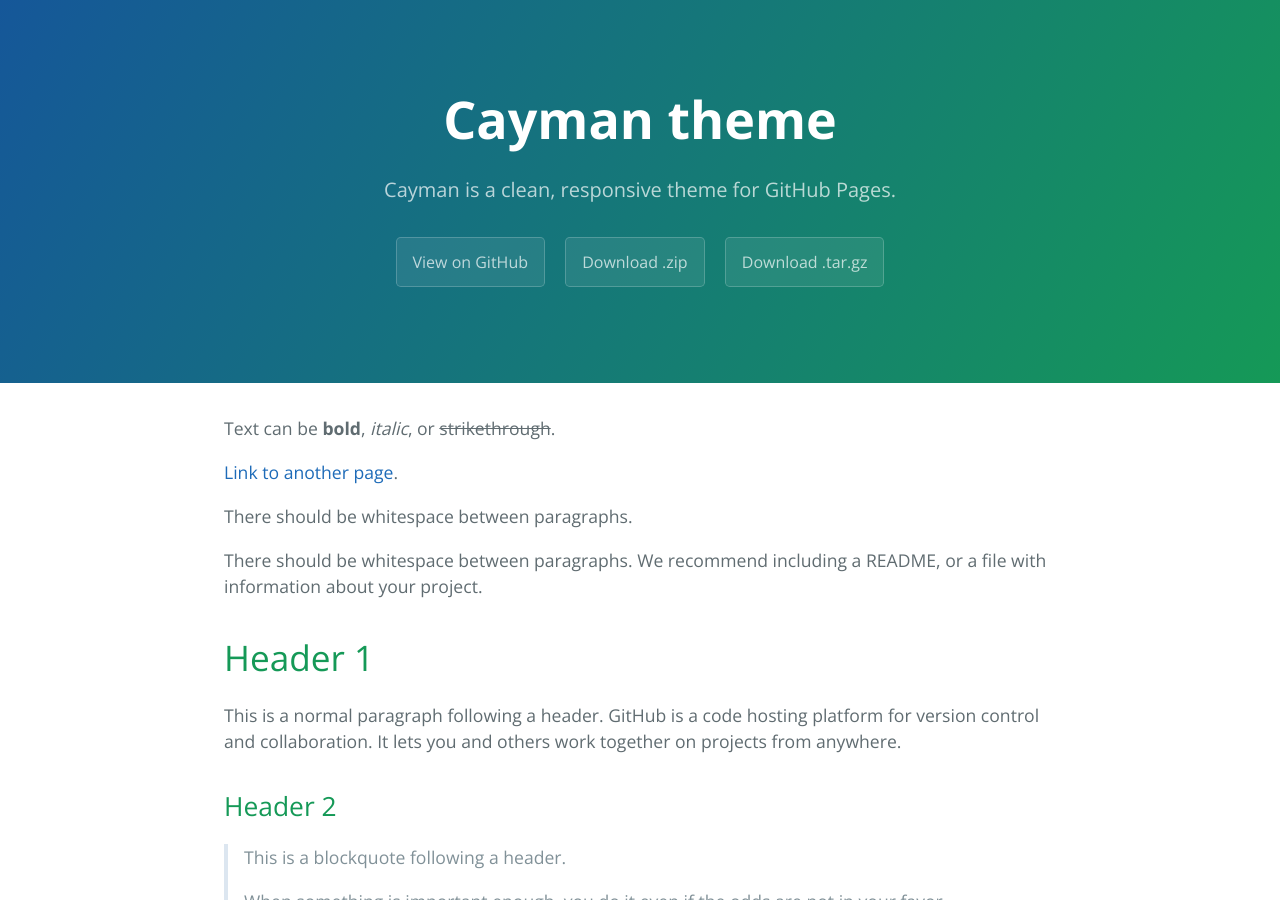
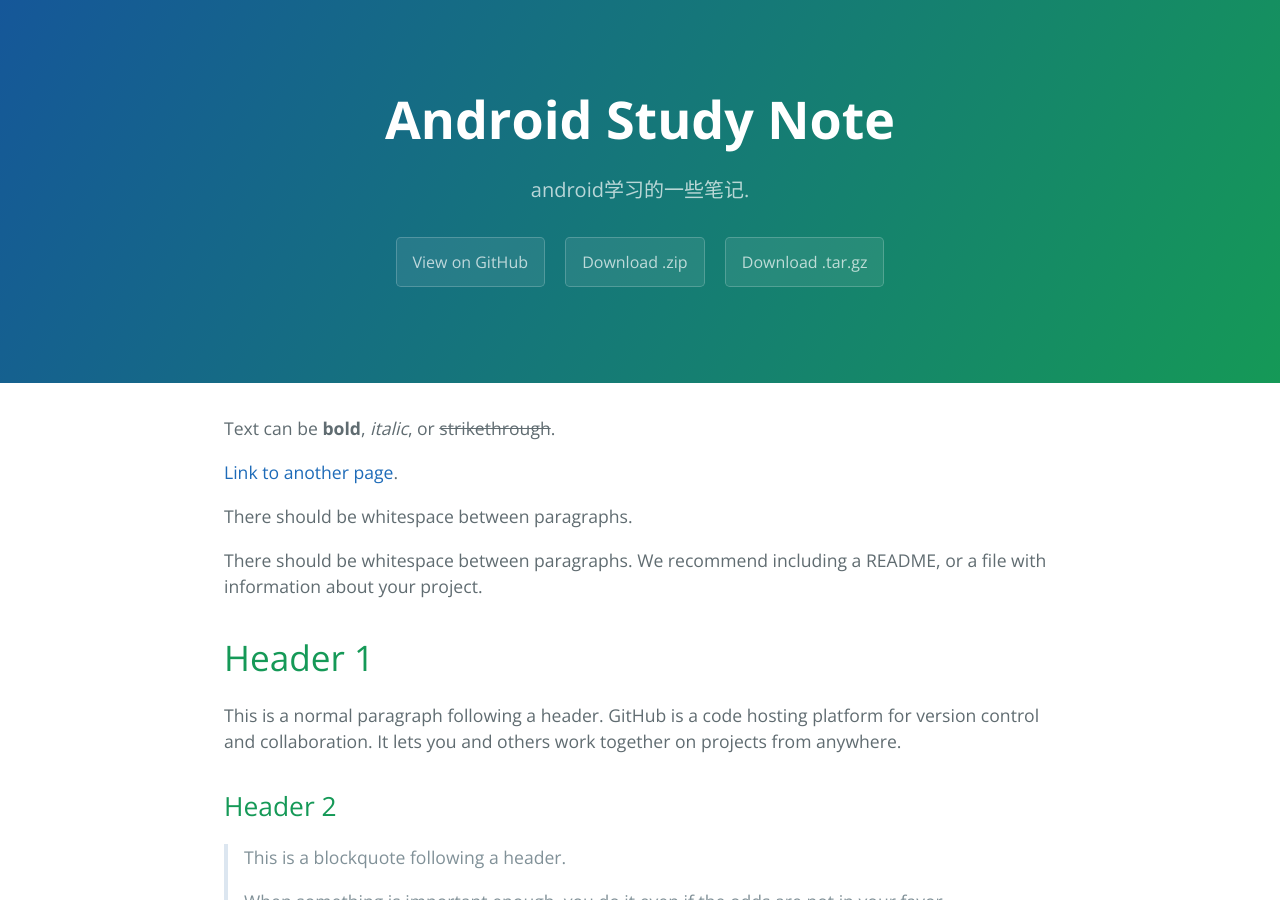
Before and after one commit to zhai/android, a Jekyll site: the page built from docs/index.md, in a window 1280 px wide and 900 px high. Built offline with Jekyll 4.4.1, drawn with Linux system fonts in a browser that asks for light colours.

Commit message:
更改文本 学习笔记

```diff
--- a/docs/_config.yml
+++ b/docs/_config.yml
@@ -1,5 +1,5 @@
-title: Cayman theme
-description: Cayman is a clean, responsive theme for GitHub Pages.
+title: Android Study Note
+description: android学习的一些笔记.
 show_downloads: true
 google_analytics:
 theme: jekyll-theme-cayman
--- a/docs/_sass/jekyll-theme-cayman.scss
+++ b/docs/_sass/jekyll-theme-cayman.scss
@@ -6,7 +6,7 @@
 @mixin large {
   @media screen and (min-width: #{$large-breakpoint}) {
     @content;
-  }
+}
 }
 
 @mixin medium {
```
